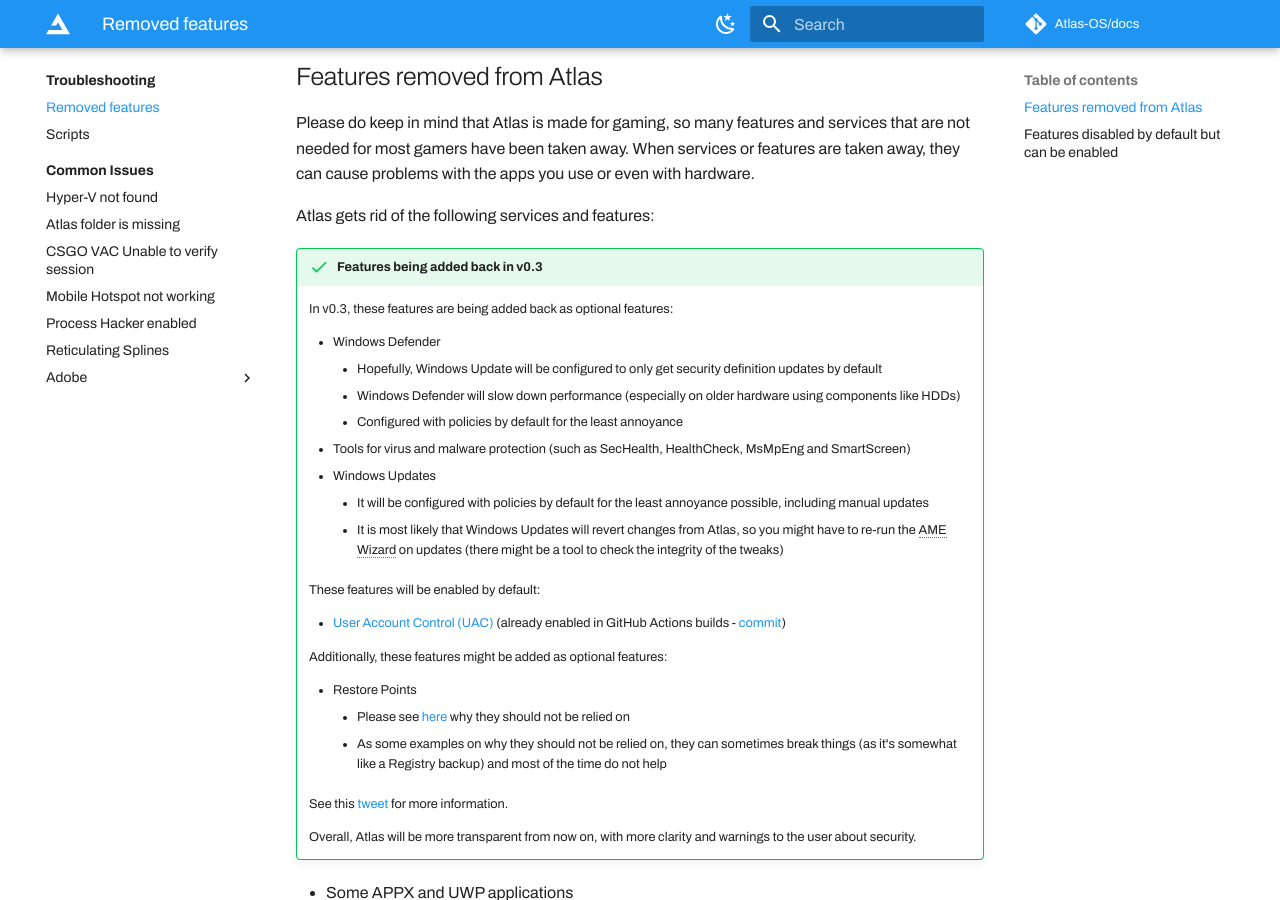
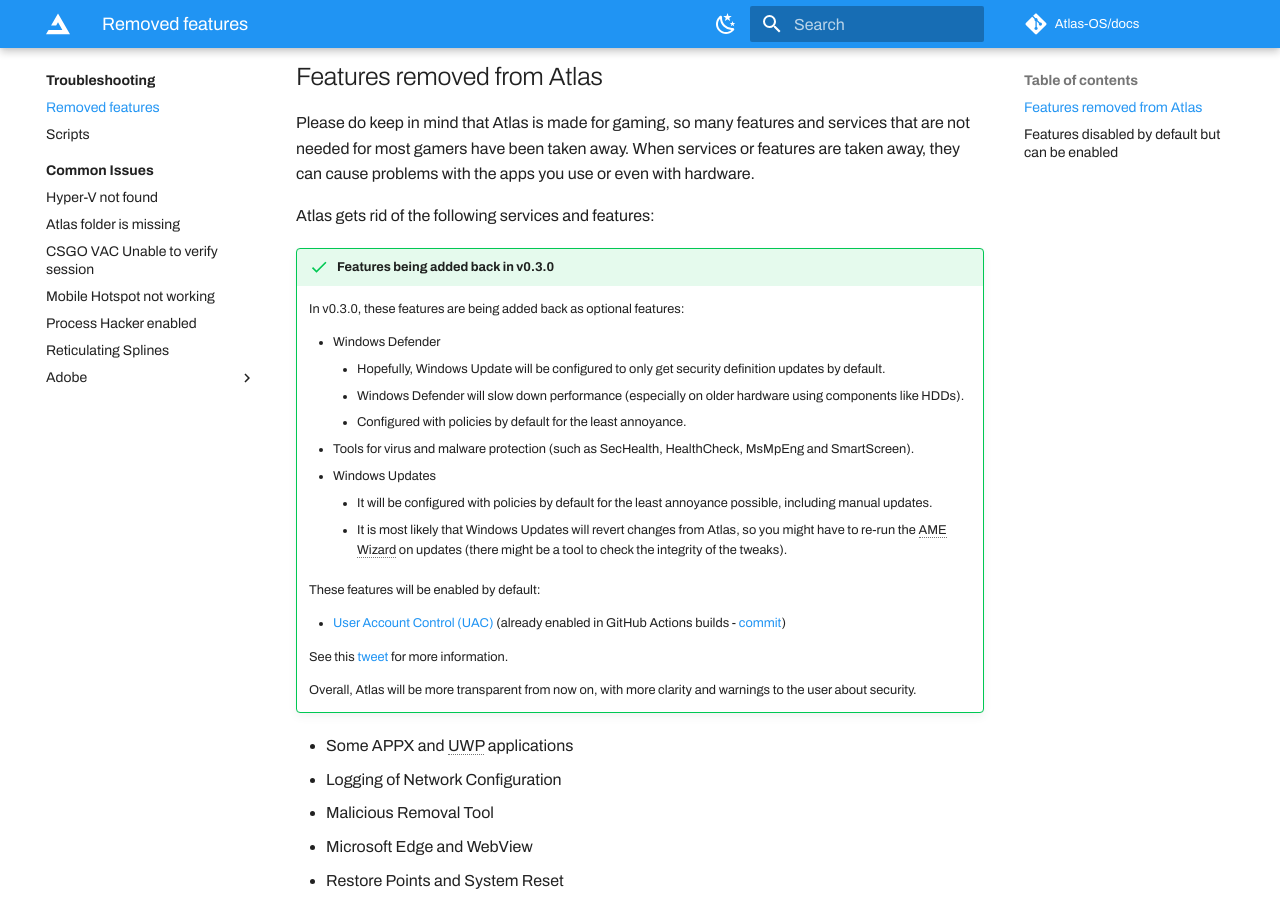
Before and after one commit to Atlas-OS/docs, an MkDocs documentation site: the page built from docs/troubleshooting/removed-features.md, in a window 1280 px wide and 900 px high, scrolled down 219 px. Built offline with MkDocs 1.6.1 and Material for MkDocs 9.7.7, drawn with Linux system fonts in a browser that asks for light colours; some web fonts are replaced; plug-ins that fetch from the network failed and are left out; comment, search, counter and statistics services are not loaded.

Commit message:
feat: :art: update removed-features.md

```diff
--- a/docs/troubleshooting/removed-features.md
+++ b/docs/troubleshooting/removed-features.md
@@ -4,27 +4,21 @@ Please do keep in mind that Atlas is made for gaming, so many features and servi
 
 Atlas gets rid of the following services and features:
 
-!!! success "Features being added back in v0.3"
-	In v0.3, these features are being added back as optional features:
+!!! success "Features being added back in v0.3.0"
+	In v0.3.0, these features are being added back as optional features:
 
 	* Windows Defender
-		* Hopefully, Windows Update will be configured to only get security definition updates by default
-		* Windows Defender will slow down performance (especially on older hardware using components like HDDs)
-		* Configured with policies by default for the least annoyance
-	* Tools for virus and malware protection (such as SecHealth, HealthCheck, MsMpEng and SmartScreen)
+		* Hopefully, Windows Update will be configured to only get security definition updates by default.
+		* Windows Defender will slow down performance (especially on older hardware using components like HDDs).
+		* Configured with policies by default for the least annoyance.
+	* Tools for virus and malware protection (such as SecHealth, HealthCheck, MsMpEng and SmartScreen).
 	* Windows Updates
-		* It will be configured with policies by default for the least annoyance possible, including manual updates
-		* It is most likely that Windows Updates will revert changes from Atlas, so you might have to re-run the AME Wizard on updates (there might be a tool to check the integrity of the tweaks)
+		* It will be configured with policies by default for the least annoyance possible, including manual updates.
+		* It is most likely that Windows Updates will revert changes from Atlas, so you might have to re-run the AME Wizard on updates (there might be a tool to check the integrity of the tweaks).
 
 	These features will be enabled by default:
 
 	* [User Account Control (UAC)](/getting-started/post-installation/configuration/#uac) (already enabled in GitHub Actions builds - [commit](https://github.com/Atlas-OS/Atlas/commit/2f2f083acd3364c62056ce45a0c2bada9b9399a9))
-
-	Additionally, these features might be added as optional features:
-
-	* Restore Points
-		* Please see [here](https://askleo.com/why_i_dont_like_system_restore/) why they should not be relied on
-		* As some examples on why they should not be relied on, they can sometimes break things (as it's somewhat like a Registry backup) and most of the time do not help
 
 	See this [tweet](https://twitter.com/AtlasOS/status/1651284816489336832) for more information.
 
```
